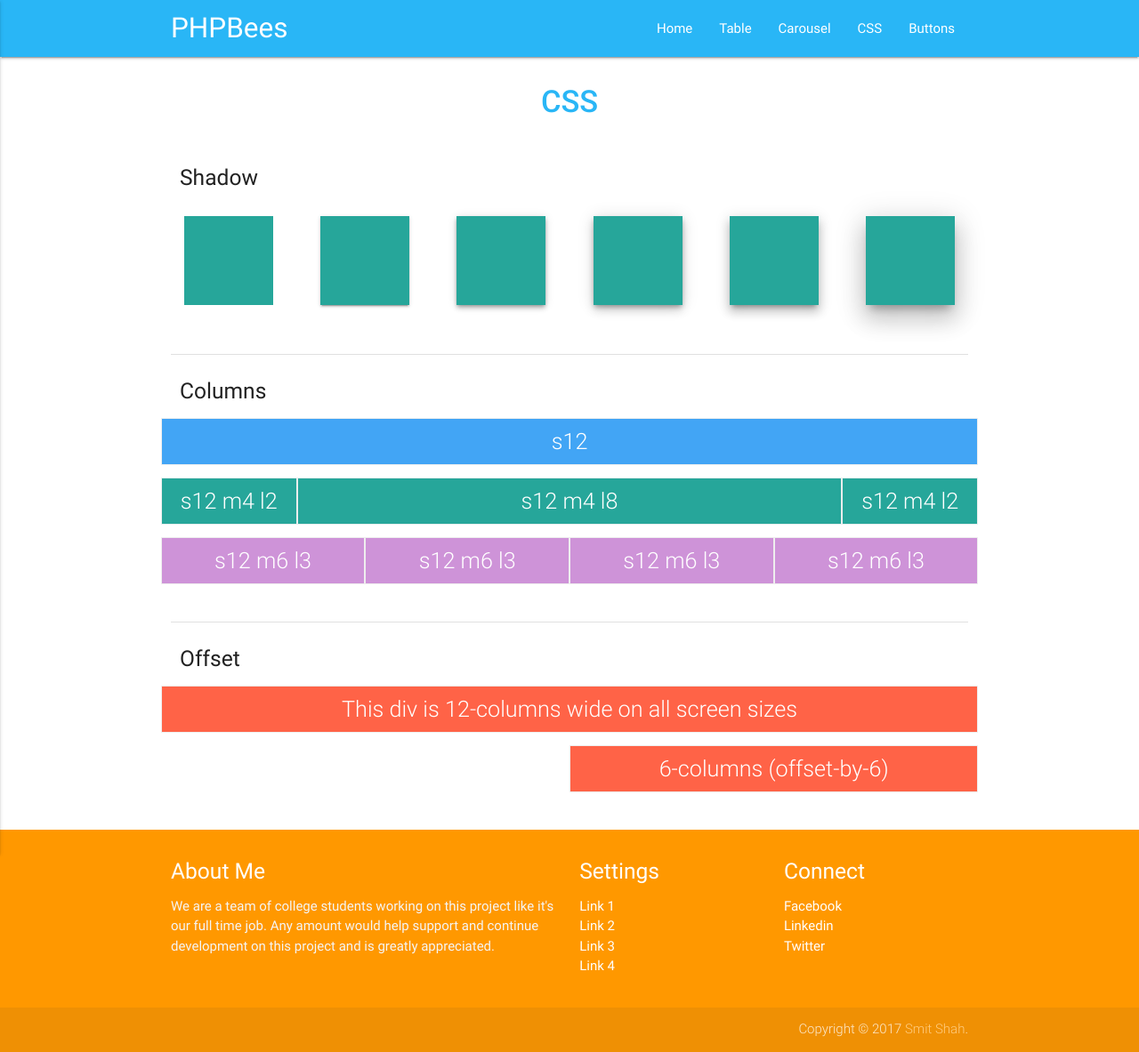
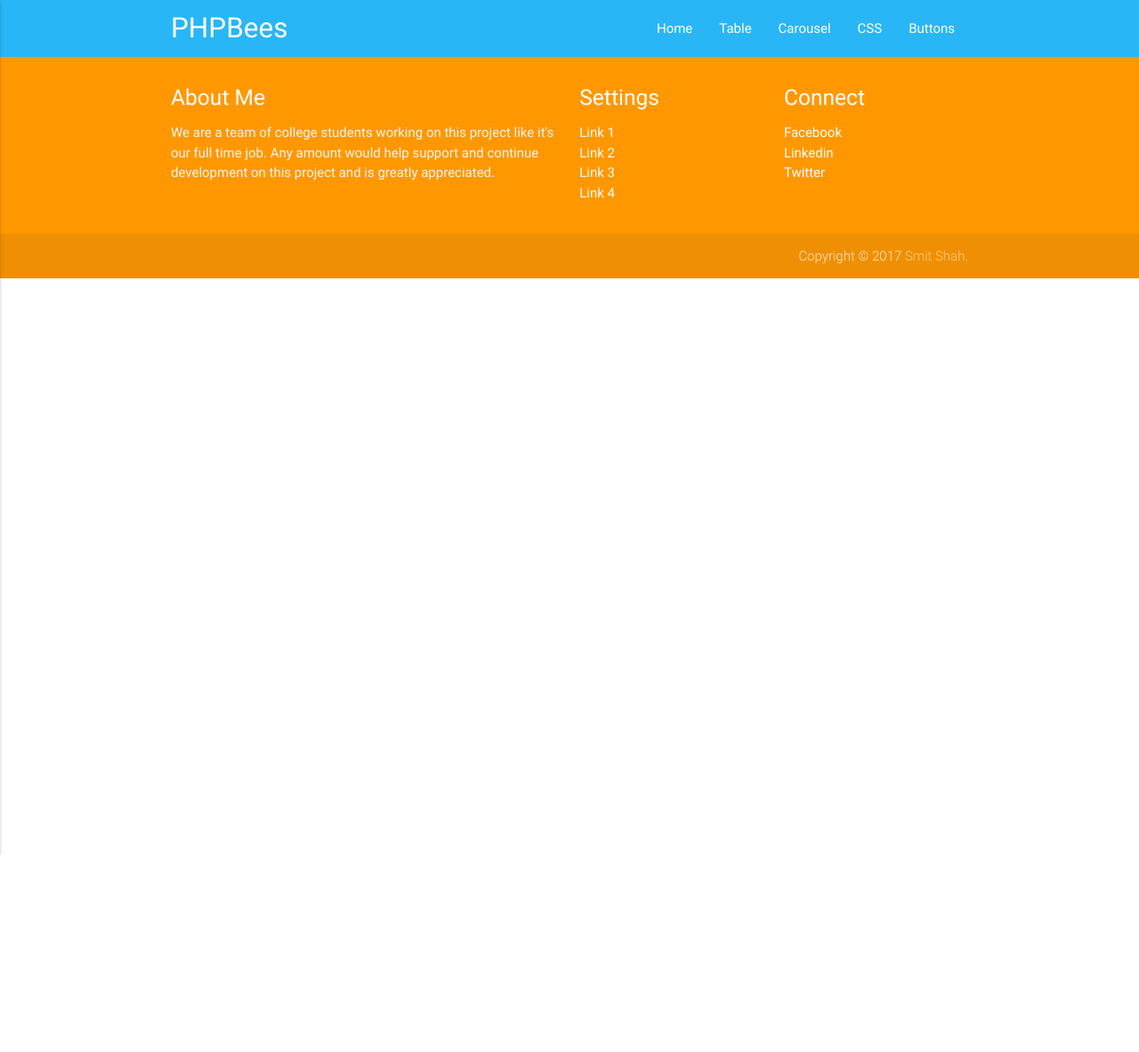
Before and after one commit to smitshah81/phpbees.com, a Jekyll site: the page built from javascript.md, in a window 1280 px wide. Shown: the whole page at 89% size. Built offline with Jekyll 4.4.1, drawn with Linux system fonts in a browser that asks for light colours; after the commit the page ends 900 px from its top, so only the background shows below that.

Commit message:
Updated Javascript

```diff
--- a/javascript.md
+++ b/javascript.md
@@ -3,51 +3,3 @@ title: CSS
 permalink: "/css/"
 layout: page
 ---
-
-<h1 class="page-title">{{ page.title | escape }}</h1>
-
-<div class="section">
-    <h5>Shadow</h5>
-    <div class="row">
-              <div class="col s12 m4 l2">
-                <p class="z-depth-0 shadow-demo"></p>
-              </div>
-              <div class="col s12 m4 l2">
-                <p class="z-depth-1 shadow-demo"></p>
-              </div>
-              <div class="col s12 m4 l2">
-                <p class="z-depth-2 shadow-demo"></p>
-              </div>
-              <div class="col s12 m4 l2">
-                <p class="z-depth-3 shadow-demo"></p>
-              </div>
-              <div class="col s12 m4 l2">
-                <p class="z-depth-4 shadow-demo"></p>
-              </div>
-              <div class="col s12 m4 l2">
-                <p class="z-depth-5 shadow-demo"></p>
-              </div>
-    </div>
-</div>
-<div class="divider"></div>
-<div class="section">
-    <h5>Columns</h5>
-    <div class="row">
-            <div class="col grid-example s12 blue lighten-1"><span class="flow-text">s12</span></div>
-            <div class="col grid-example s12 m4 l2 teal lighten-1"><span class="flow-text">s12 m4 l2</span></div>
-            <div class="col grid-example s12 m4 l8 teal lighten-1"><span class="flow-text">s12 m4 l8</span></div>
-            <div class="col grid-example s12 m4 l2 teal lighten-1"><span class="flow-text">s12 m4 l2</span></div>
-            <div class="col grid-example s12 m6 l3 purple lighten-3"><span class="flow-text">s12 m6 l3</span></div>
-            <div class="col grid-example s12 m6 l3 purple lighten-3"><span class="flow-text">s12 m6 l3</span></div>
-            <div class="col grid-example s12 m6 l3 purple lighten-3"><span class="flow-text">s12 m6 l3</span></div>
-            <div class="col grid-example s12 m6 l3 purple lighten-3"><span class="flow-text">s12 m6 l3</span></div>
-    </div>
-</div>
-<div class="divider"></div>
-<div class="section">
-    <h5>Offset</h5>
-    <div class="row">
-            <div class="col s12 grid-example"><span class="flow-text">This div is 12-columns wide on all screen sizes</span></div>
-            <div class="col s6 offset-s6 grid-example"><span class="flow-text">6-columns (offset-by-6)</span></div>
-    </div>
-</div>
```
